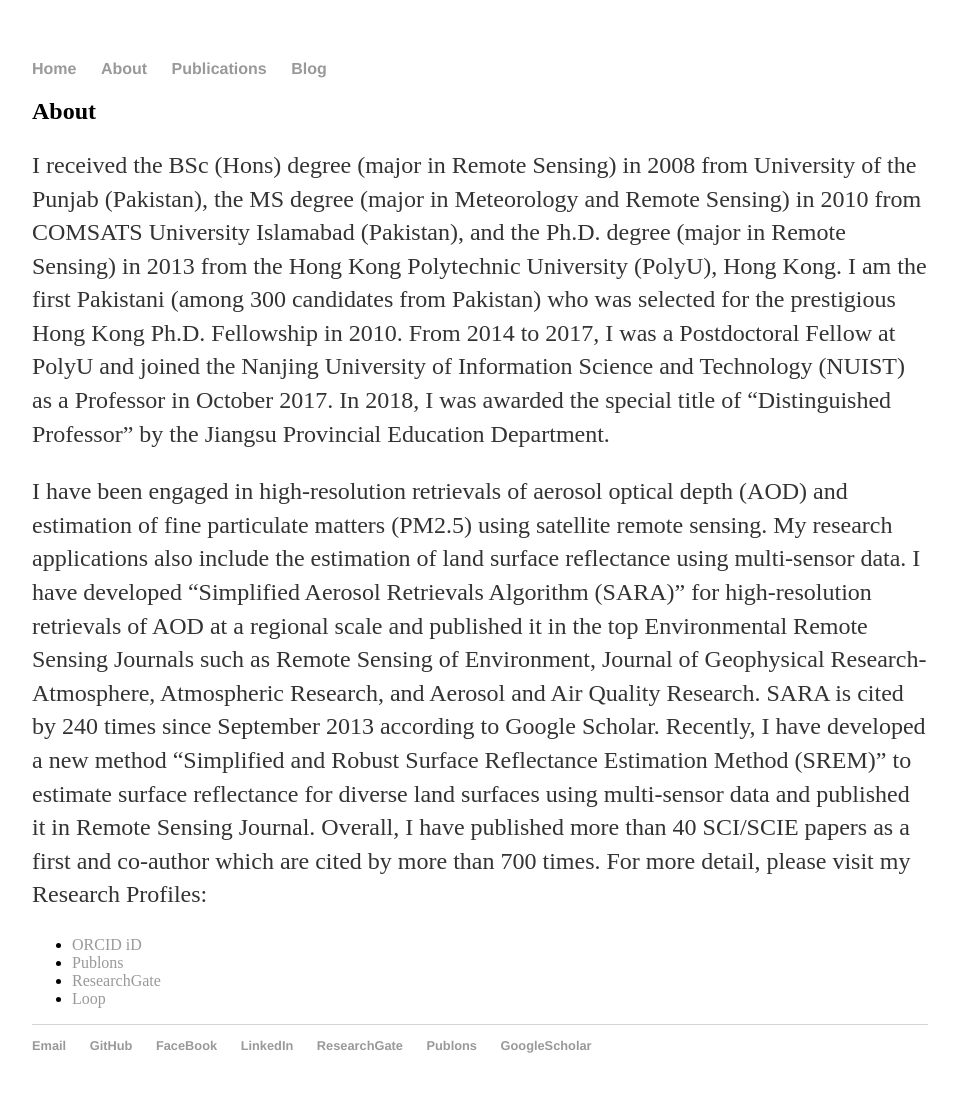
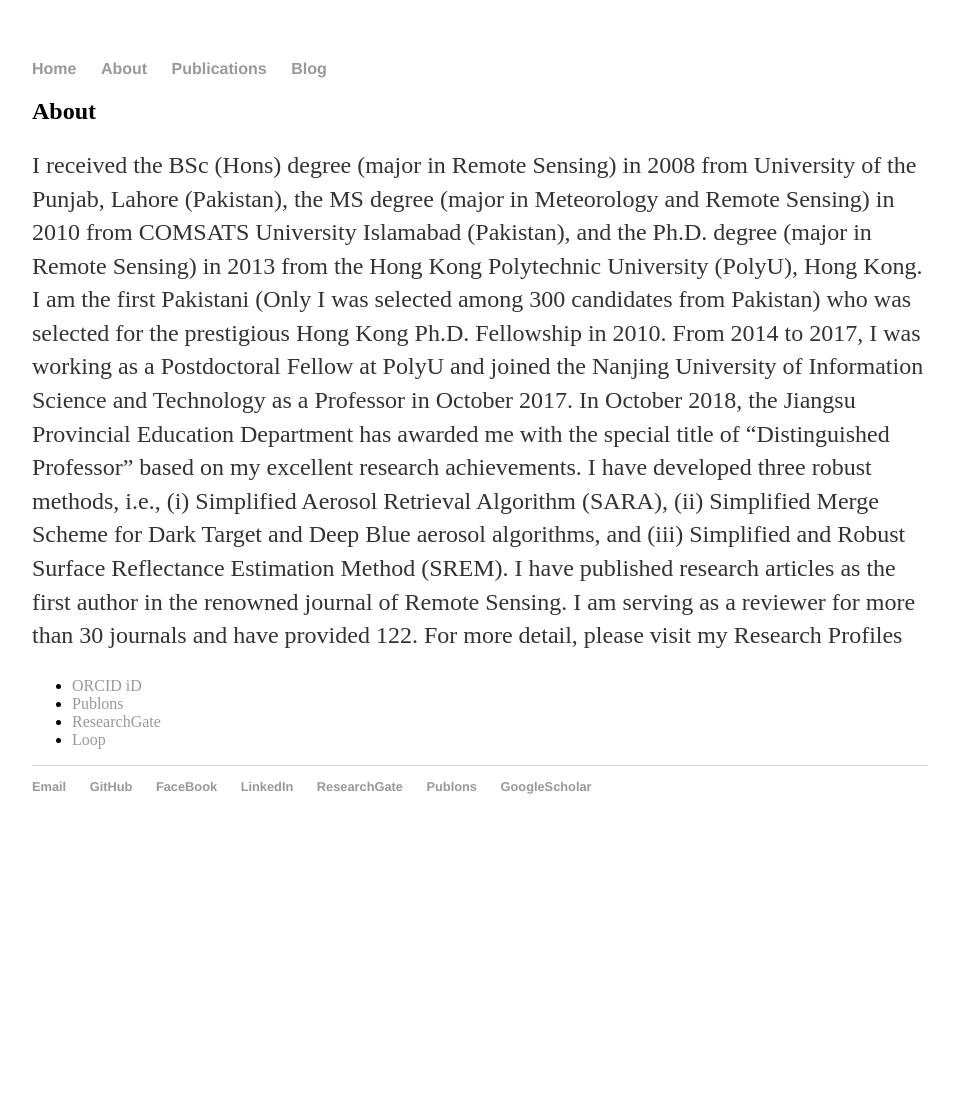
Before and after one commit to rs-DrBilal/rsbilal.github.io, a Jekyll site: the page built from about/index.html, in a window 1280 px wide. Shown: the whole page, without its empty margins (160-1119 px from the left). Built offline with Jekyll 4.4.1, drawn with Linux system fonts in a browser that asks for light colours; after the commit the page ends 900 px from its top, so only the background shows below that.

Commit message:
Update index.html

```diff
--- a/about/index.html
+++ b/about/index.html
@@ -5,8 +5,7 @@
 
 		<div class="about">
 			<h2>About</h2>
-			<p>I received the BSc (Hons) degree (major in Remote Sensing) in 2008 from University of the Punjab (Pakistan), the MS degree (major in Meteorology and Remote Sensing) in 2010 from COMSATS University Islamabad (Pakistan), and the Ph.D. degree (major in Remote Sensing) in 2013 from the Hong Kong Polytechnic University (PolyU), Hong Kong. I am the first Pakistani (among 300 candidates from Pakistan) who was selected for the prestigious Hong Kong Ph.D. Fellowship in 2010. From 2014 to 2017, I was a Postdoctoral Fellow at PolyU and joined the Nanjing University of Information Science and Technology (NUIST) as a Professor in October 2017. In 2018, I was awarded the special title of “Distinguished Professor” by the Jiangsu Provincial Education Department.</p>
-			<p>I have been engaged in high-resolution retrievals of aerosol optical depth (AOD) and estimation of fine particulate matters (PM2.5) using satellite remote sensing. My research applications also include the estimation of land surface reflectance using multi-sensor data. I have developed “Simplified Aerosol Retrievals Algorithm (SARA)” for high-resolution retrievals of AOD at a regional scale and published it in the top Environmental Remote Sensing Journals such as Remote Sensing of Environment, Journal of Geophysical Research-Atmosphere, Atmospheric Research, and Aerosol and Air Quality Research. SARA is cited by 240 times since September 2013 according to Google Scholar. Recently, I have developed a new method “Simplified and Robust Surface Reflectance Estimation Method (SREM)” to estimate surface reflectance for diverse land surfaces using multi-sensor data and published it in Remote Sensing Journal. Overall, I have published more than 40 SCI/SCIE papers as a first and co-author which are cited by more than 700 times. For more detail, please visit my Research Profiles:</p>
+			<p>I received the BSc (Hons) degree (major in Remote Sensing) in 2008 from University of the Punjab, Lahore (Pakistan), the MS degree (major in Meteorology and Remote Sensing) in 2010 from COMSATS University Islamabad (Pakistan), and the Ph.D. degree (major in Remote Sensing) in 2013 from the Hong Kong Polytechnic University (PolyU), Hong Kong. I am the first Pakistani (Only I was selected among 300 candidates from Pakistan) who was selected for the prestigious Hong Kong Ph.D. Fellowship in 2010. From 2014 to 2017, I was working as a Postdoctoral Fellow at PolyU and joined the Nanjing University of Information Science and Technology as a Professor in October 2017. In October 2018, the Jiangsu Provincial Education Department has awarded me with the special title of “Distinguished Professor” based on my excellent research achievements. I have developed three robust methods, i.e., (i) Simplified Aerosol Retrieval Algorithm (SARA), (ii) Simplified Merge Scheme for Dark Target and Deep Blue aerosol algorithms, and (iii) Simplified and Robust Surface Reflectance Estimation Method (SREM). I have published research articles as the first author in the renowned journal of Remote Sensing.  I am serving as a reviewer for more than 30 journals and have provided 122. For more detail, please visit my Research Profiles</p>
 
 			<ul class="contacts">
 				<li><a href="https://orcid.org/0000-0003-1022-3999">ORCID iD</a></li>
```
